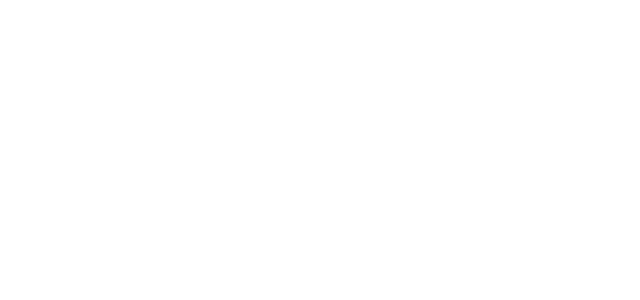
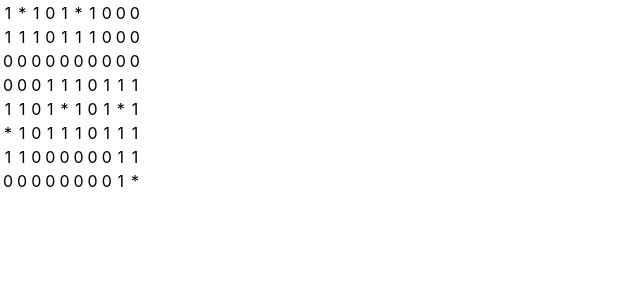
Before and after one commit to panglat/-code-challenge-minesweeper, a React (Create React App) app: page / in a window 1280 px wide. Shown: the top 300 px of the page, without its empty margins (0-640 px from the left). Built offline with nearby package versions, Linux system fonts and the light colour scheme.

Commit message:
Board and Cell

```diff
--- a/src/business/Game/selectors.ts
+++ b/src/business/Game/selectors.ts
@@ -1,3 +1,4 @@
 import { RootState } from '../../store/rootReducer';
 
-export const gameOptions = (state: RootState) => state.game.gameOptions;
+export const gameOptionsSelector = (state: RootState) => state.game.gameOptions;
+export const boardSelector = (state: RootState) => state.game.board;
--- a/src/components/App/index.tsx
+++ b/src/components/App/index.tsx
@@ -7,7 +7,7 @@
 const App: React.FC = () => {
   const dispatch = useDispatch();
   useEffect(() => {
-    dispatch(gameCreate({ cols: 3, rows: 4, bombs: 5 }));
+    dispatch(gameCreate({ cols: 10, rows: 8, bombs: 5 }));
   });
 
   return <Board />;
--- a/src/components/app-components/Board/index.tsx
+++ b/src/components/app-components/Board/index.tsx
@@ -1,11 +1,34 @@
 import React from 'react';
 import './styles.scss';
 import { useSelector } from 'react-redux';
-import { gameOptions } from '../../../business/Game/selectors';
+import {
+  gameOptionsSelector,
+  boardSelector,
+} from '../../../business/Game/selectors';
+import Cell from '../Cell';
 
 const Board: React.FC = () => {
-  const gOptions = useSelector(gameOptions);
-  return <table className="Board"></table>;
+  const gameOptions = useSelector(gameOptionsSelector);
+  const board = useSelector(boardSelector);
+
+  if (board && board.cells) {
+    return (
+      <table className="Board">
+        <tbody>
+          {board.cells.map((row, rIndex) => (
+            <tr key={`row${rIndex}`}>
+              {row.map((cell, cIndex) => (
+                <td key={`row${rIndex}-cell${cIndex}`}>
+                  <Cell cell={cell} />
+                </td>
+              ))}
+            </tr>
+          ))}
+        </tbody>
+      </table>
+    );
+  }
+  return null;
 };
 
 export default Board;
--- /dev/null
+++ b/src/components/app-components/Cell/index.tsx
@@ -0,0 +1,13 @@
+import React from 'react';
+import './styles.scss';
+import CellModel from '../../../models/Cell';
+
+interface CellProps {
+  cell: CellModel;
+}
+
+const Cell: React.FC<CellProps> = ({ cell }) => (
+  <>{cell.hasBomb ? '*' : cell.neighborBombs}</>
+);
+
+export default Cell;
--- /dev/null
+++ b/src/components/app-components/Cell/styles.scss
@@ -0,0 +1,3 @@
+.Cell {
+  text-align: center;
+}
--- a/src/controller/MinesweeperController.ts
+++ b/src/controller/MinesweeperController.ts
@@ -51,7 +51,6 @@
   }
 
   public static createBoard(gameOptions: GameOptions): Board {
-    debugger;
     const { rows, cols, bombs } = gameOptions;
     const maxTileNumber = rows * cols;
     const numOfBombs = Math.min(bombs, maxTileNumber);
```
Also changed, not shown: 1 other file (tests, documents, lock files or other folders).
